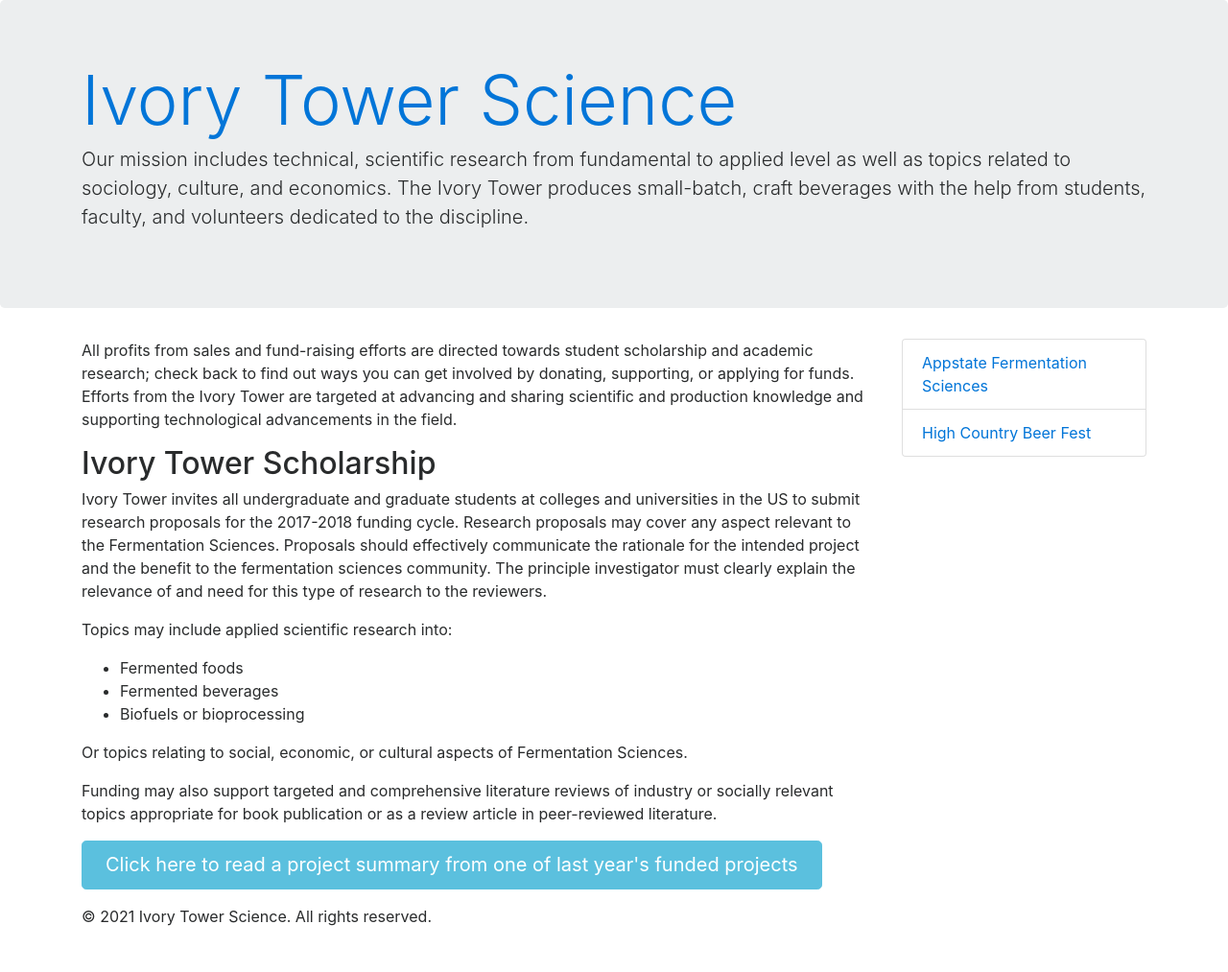
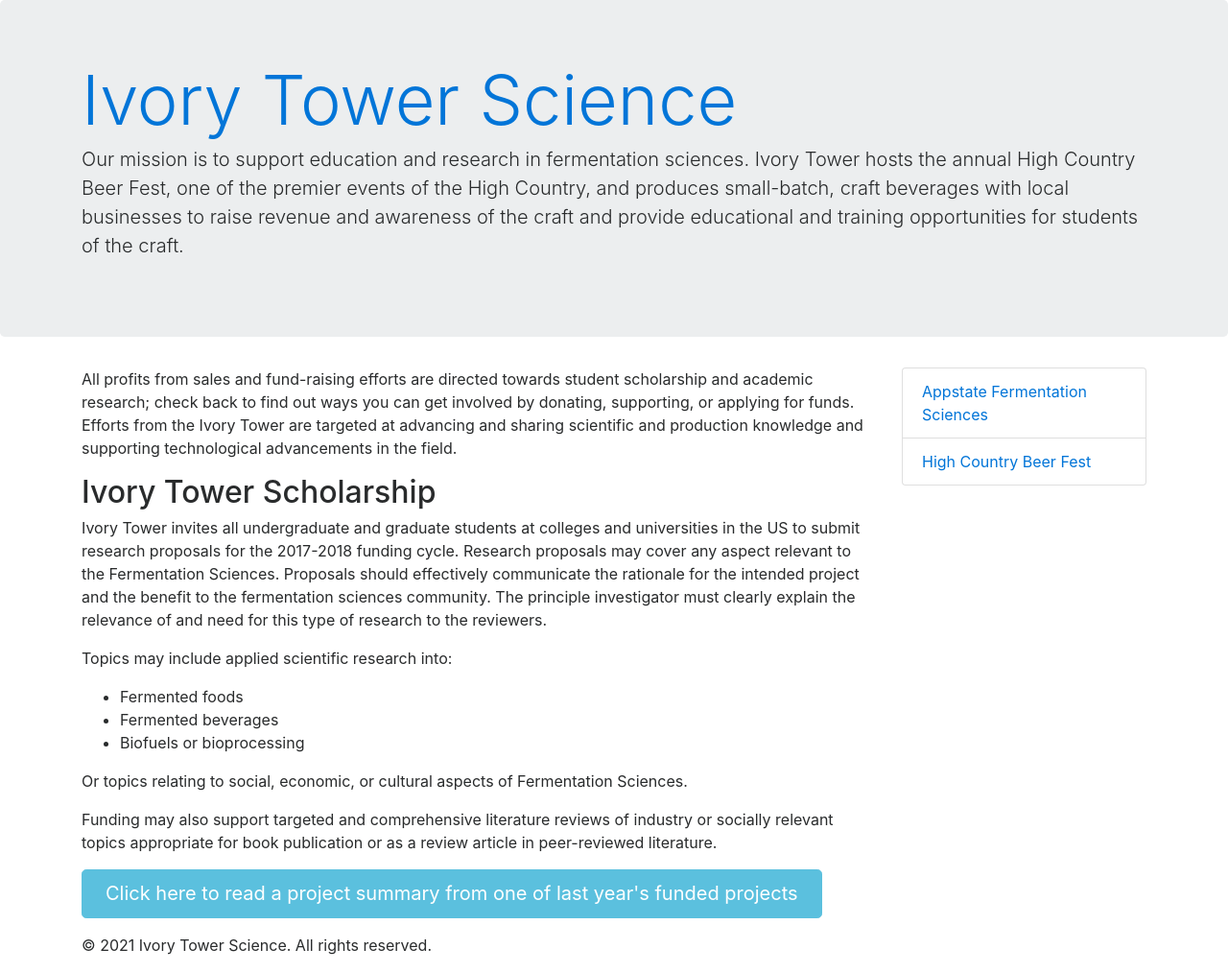
Before and after one commit to ivorytowerscience/ivorytowerscience.github.io, a Jekyll site: the page built from index.html, in a window 1280 px wide. Shown: the whole page at 96% size. Built offline with Jekyll 4.4.1, drawn with Linux system fonts in a browser that asks for light colours; nearby versions of some CDN libraries; before the commit the page ends 983 px from its top, so only the background shows below that.

Commit message:
Update _config.yml

```diff
--- a/_config.yml
+++ b/_config.yml
@@ -1,5 +1,5 @@
 name: Ivory Tower Science
-tagline: Our mission includes technical, scientific research from fundamental to applied level as well as topics related to sociology, culture, and economics. The Ivory Tower produces small-batch, craft beverages with the help from students, faculty, and volunteers dedicated to the discipline.
+tagline: Our mission is to support education and research in fermentation sciences. Ivory Tower hosts the annual High Country Beer Fest, one of the premier events of the High Country, and produces small-batch, craft beverages with local businesses to raise revenue and awareness of the craft and provide educational and training opportunities for students of the craft.
 title: Ivory Tower Science
 url: http://ivorytowerscience.com
 exclude: [Gemfile, Gemfile.lock, README.md, CNAME]
```
